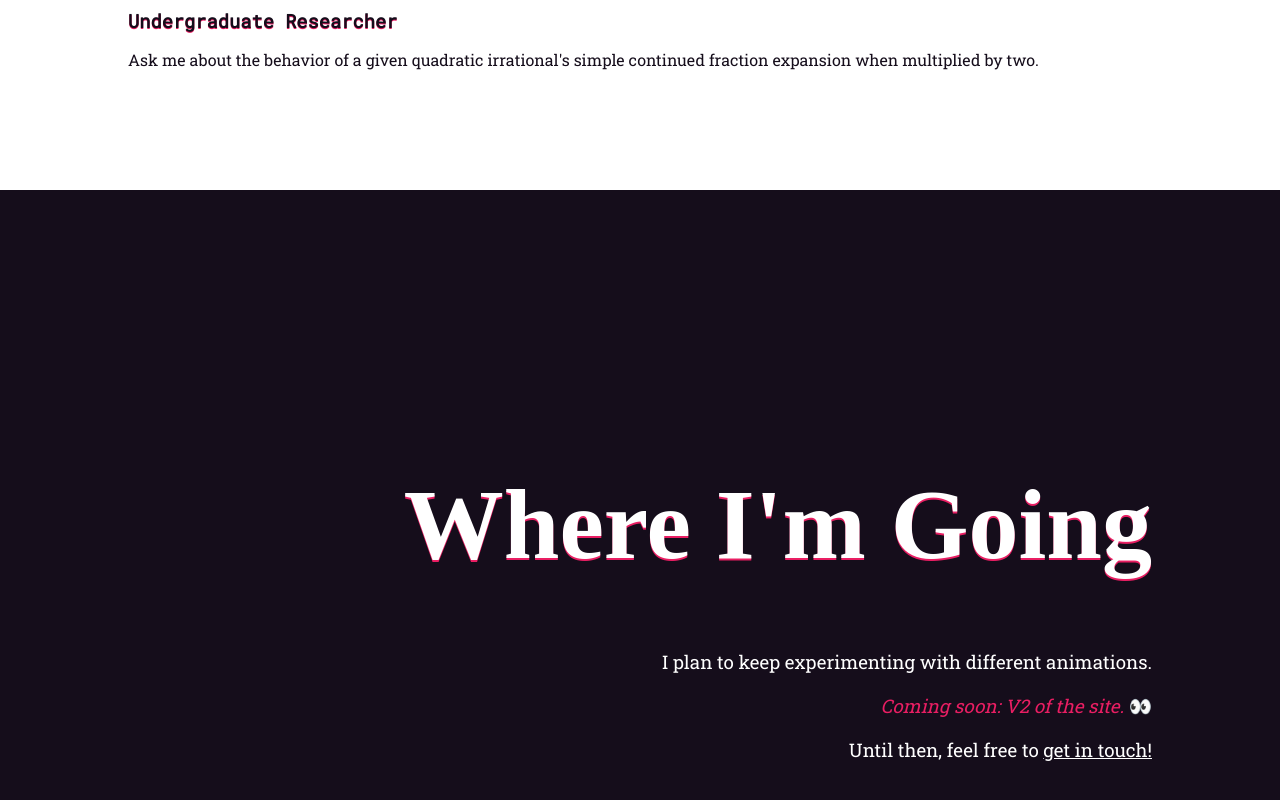
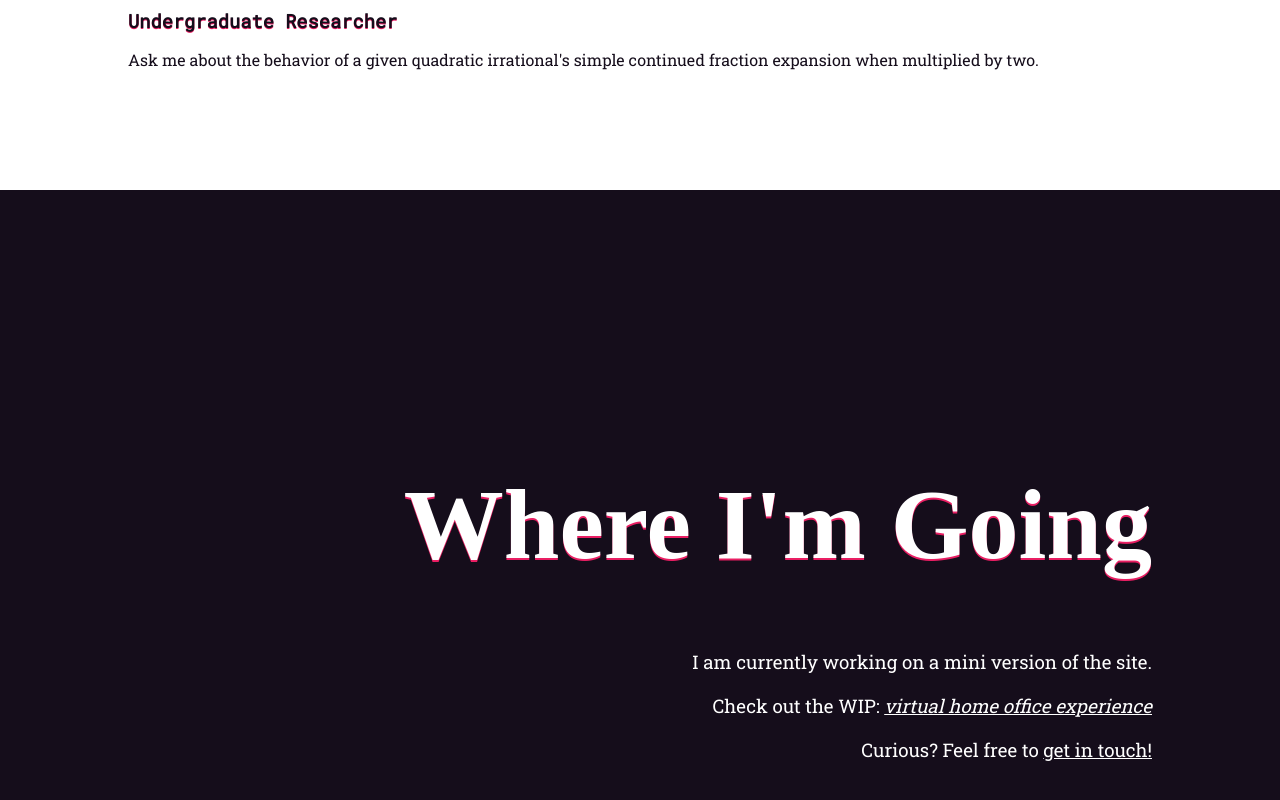
Before and after one commit to amandahussey/amandahussey.com, a React (Create React App) app: page / in a window 1280 px wide. Shown: the part 3904-4704 px from the top of the page. Built offline with nearby package versions, Linux system fonts and the light colour scheme; a web font is replaced by a local one.

Commit message:
promote home-desk

```diff
--- a/src/components/About/About.js
+++ b/src/components/About/About.js
@@ -19,9 +19,9 @@ function About ({ mini, type }) {
             <div className={`about-container about--right-aligned ${mini ? 'mini' : ''}`}>
                 <div className={'about-section about-section--right-aligned'}>
                     <h1>Where I'm Going</h1>
-                    <h3>I plan to keep experimenting with different animations.</h3>
-                    <h3 className='coming-soon'><i>Coming soon: V2 of the site.</i> 👀</h3>
-                    <h3>Until then, feel free to <a href='mailto: amanda.k.hussey@gmail.com'>get in touch!</a></h3>
+                    <h3>I am currently working on a mini version of the site.</h3>
+                    <h3>Check out the WIP: <i><a href='/home-desk'>virtual home office experience</a></i></h3>
+                    <h3>Curious? Feel free to <a href='mailto: amanda.k.hussey@gmail.com'>get in touch!</a></h3>
                 </div>
             </div>}
 
--- a/src/components/HomeDesk/HomeDesk.scss
+++ b/src/components/HomeDesk/HomeDesk.scss
@@ -1,13 +1,10 @@
 @import '../../global-styles/colors';
 @import '../../global-styles/fonts';
-
-body {
-  background: rgb(39, 88, 60);
-}
 
 .home-desk-background-container {
   position: relative;
   height: 100vh;
+  background: rgb(230, 225, 210);
 
   .home-desk-the-desk {
     background: rgb(83, 60, 60);
@@ -59,9 +56,9 @@ body {
             left: 15px;
             position: relative;
             overflow-y: scroll;
+            background: $primary-color;
 
             .home-desk-computer-screen-site-content {
-              background: $primary-color;
               transform: rotateX(-2deg);
               position: absolute;
               height: 300px;
```
